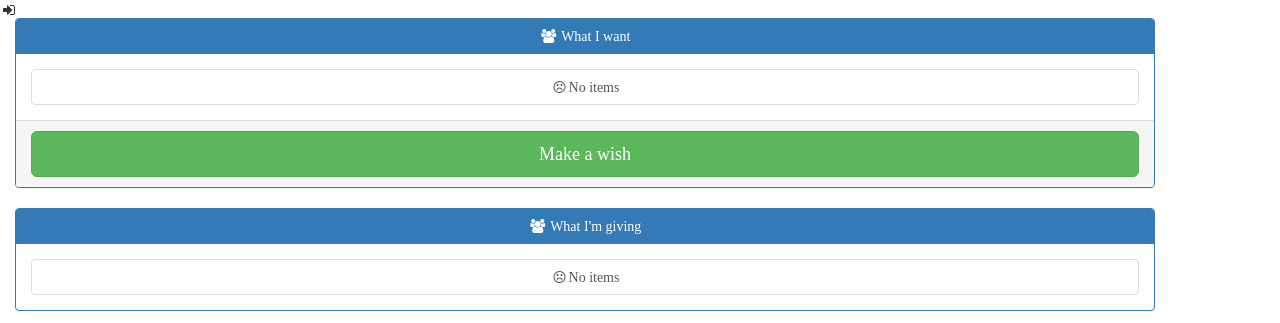
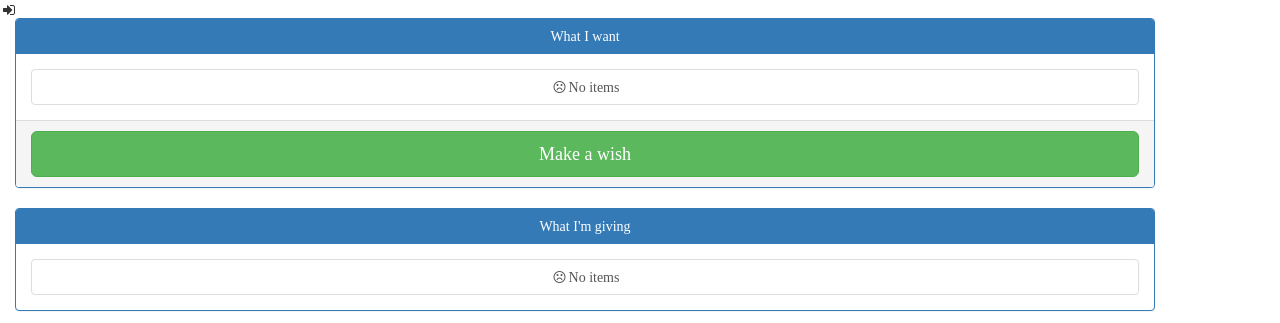
Before and after one commit to pclements12/PyWishlist, a Django app: template wishlist_app/templates/wishlist_app/group/group_home.html in a window 1280 px wide. Shown: the part 231-554 px from the top of the page. Run offline with Django 3.2, Linux system fonts and the light colour scheme; the template is opened without the code that fills it, so the values that code supplies are empty; some libraries are stand-ins or nearby versions.

Commit message:
layout updates

```diff
--- a/wishlist_app/templates/wishlist_app/group/group_home.html
+++ b/wishlist_app/templates/wishlist_app/group/group_home.html
@@ -28,7 +28,7 @@
             <div class="col-lg-12">
                 <div class="panel panel-primary">
                     <div class="panel-heading">
-                        <i class="fa fa-users fa-fw"></i> What I want
+                        What I want
                     </div>
                     <!-- /.panel-heading -->
                     <div class="panel-body">
@@ -44,7 +44,7 @@
              <div class="col-lg-12">
                 <div class="panel panel-primary">
                     <div class="panel-heading">
-                        <i class="fa fa-users fa-fw"></i> What I'm giving
+                        What I'm giving
                     </div>
                     <!-- /.panel-heading -->
                     <div class="panel-body">
```
